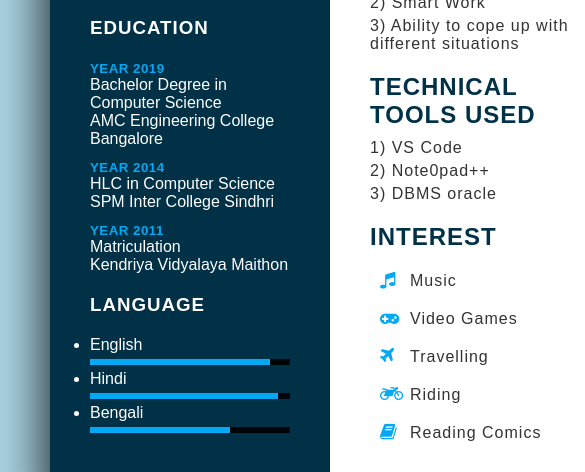
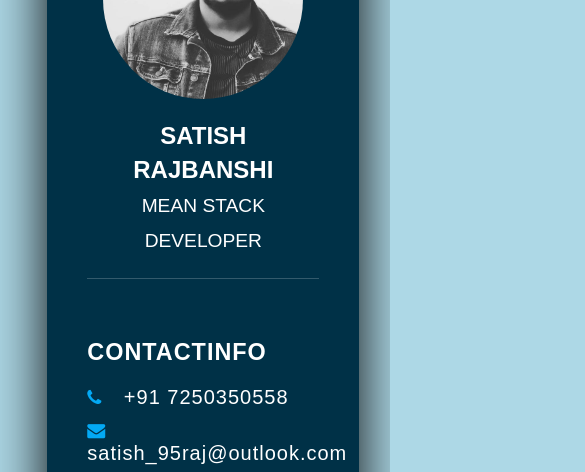
Before and after one commit to Satishr183/github.resume, a plain HTML site: page index.html in a window 390 px wide. Shown: the part 724-1196 px from the top of the page, 585 px wide, since content can reach past the window. Drawn offline with Linux system fonts and the light colour scheme.

Commit message:
update made to make responsive

```diff
--- a/css/style.css
+++ b/css/style.css
@@ -2,7 +2,7 @@
     margin: 0;
     padding: 0;
     box-sizing: border-box;
-    font-family: 'Poppins', sans-serif;
+    font-family: sans-serif;
 }
 body{
     background: lightblue;
@@ -13,7 +13,7 @@ body{
 
 }
 .container{
-    position:relative;
+    position:absolute;
     width: 100%;
     max-width: 1000px;
     min-height: 1000px;
@@ -23,10 +23,9 @@ body{
     grid-template-columns: 1fr 2fr;
     box-shadow: 0 35px 55px rgba(0, 0,0,1);
     justify-items: center;
-    float: right;
-
-
-
+    top: 91%;
+    left: 46%;
+    transform: translate(-50%,-50%);
 }
 
 .container .left{
@@ -223,3 +222,51 @@ p{
     width: 20px;
     margin: 10px;
 }
+@media screen and (max-width:800px) {
+
+    .container{
+        position:absolute;
+        width: 80%;
+       height: 100vh;
+        background: #fff;
+        margin: 20px;
+        display:block;
+        box-shadow: 0 35px 55px rgba(0, 0,0,1);
+        top: 126%;
+        left:47%;
+        transform: translate(-50%,-50%);
+    }
+
+
+    .container .left{
+      width: 100%;
+      height: 160vh;
+    }
+
+    .contactInfo{
+        font-size: 20px;
+        letter-spacing: 1px;
+
+    }
+
+    .contactInfo_education li{
+      font-size: 20px;
+      letter-spacing: 1px;
+      letter-spacing: 1px;
+
+
+    }
+    .contactInfo_language ul{
+        font-size: 20px;
+    }
+    p{
+        font-size: 20px;
+    }
+    .title2{
+        font-size: 20px;
+        color: #032636ec;
+    }
+
+
+
+}
```
